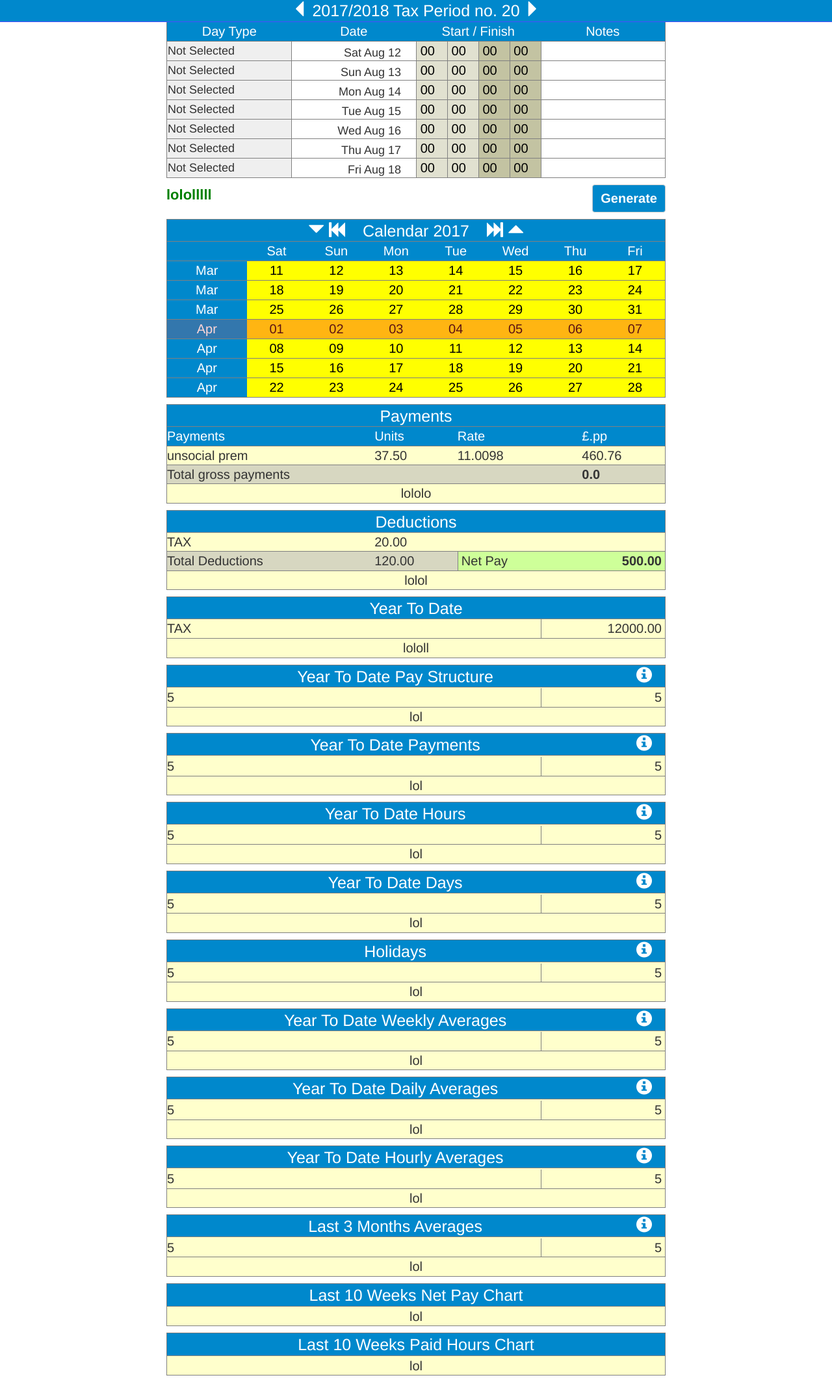
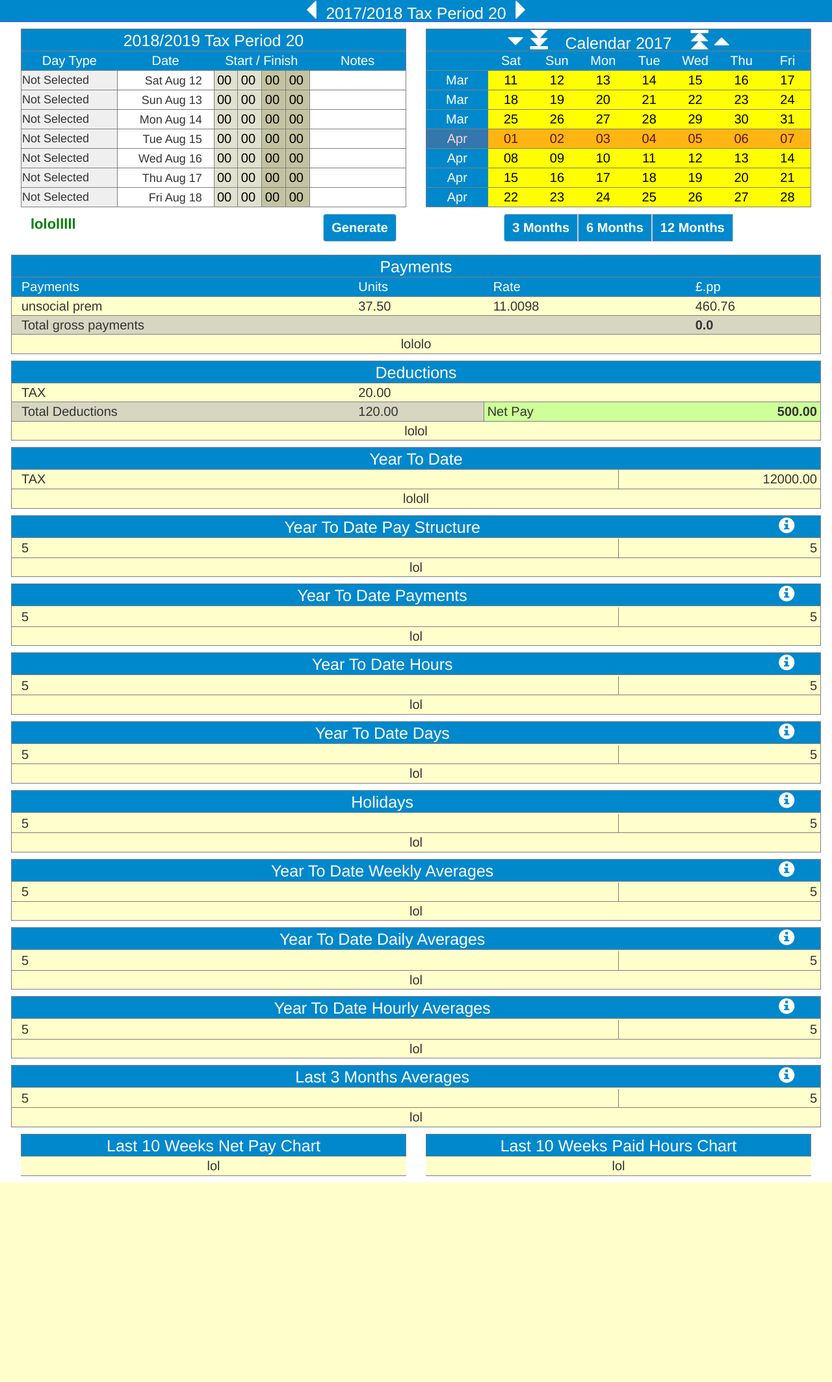
Before and after one commit to kachiuz/FlickerbookNew, a PHP site: page /index2.html in a window 1280 px wide. Shown: the part 51-2178 px from the top of the page at 65% size. After the commit the page ends 1871 px from the top, so only its background shows below. Run offline with PHP 8.4, Linux system fonts and the light colour scheme; some libraries are stand-ins or nearby versions.

Commit message:
Add files via upload
some styling work done, mainly with bootstrap margins and paddings.

```diff
--- a/_buttonRow.scss
+++ b/_buttonRow.scss
@@ -11,3 +11,9 @@
   font-weight: bold;
   font-size: 22px;
 }
+.33percentWidth{
+  width: 33.3%;
+}
+.text-align-center {
+  text-align: center;
+}
--- a/index2.html
+++ b/index2.html
@@ -56,48 +56,56 @@
 				</div>
 			</div>
 		</nav>
+		<!-----------------------------TAX PERIOD NUMBER MENU LINE----------------------------------------------------->
 		<div class="container taxPeriodNumberContainer">
 			<div class="row" id="taxPeriodNumberMenu">
-				<div class="col-sm-12 col-xs-12" id="tableCaption">
+				<div class="col-sm-12 col-xs-12 noPadding" id="tableCaption">
 					<span class="glyphicon glyphicon-triangle-left" id="buttonLeft"> </span>
-					<span id="tableCaptionTitle">2018/2019 Tax Period no. 20</span>
+					<span id="tableCaptionTitle">2018/2019 Tax Period 20</span>
 					<span class="glyphicon glyphicon-triangle-right" id="buttonRight"> </span>
 				</div>
 			</div>
+			<div class="marginBetweenElementsBottom hidden-xs"></div>
 		</div>
-		<div class="container smallerContainer marginTopMain">
-			<div class="row tableRow tableCaption">
+
+		<!-------------------------------TABLE AND CALENDAR---------------------------------------------------------->
+		<div class="container smallerContainer marginTopMain"> <!--start of container ddiv-->
+			<div class="row">
+				<div class="col-sm-6 col-xs-12">
+					<div class="col-sm-12 hidden-xs boxTitle noPadding">
+						<span id="tableCaption2">2018/2019 Tax Period 20</span>
+					</div>
+					<div class="col-sm-12 col-xs-12 tableRow tableCaption noPadding">
 						<div class="col-sm-3 col-xs-4">Day Type</div>
 						<div class="col-sm-3 col-xs-3">Date</div>
 						<div class="col-sm-3 col-xs-5">Start / Finish</div>
 						<div class="col-sm-3  hidden-xs">Notes</div>
 					</div>
-			<div class="row tableRow" id="tableRow0"> </div>
-			<div class="row tableRow" id="tableRow1"> </div>
-			<div class="row tableRow" id="tableRow2"> </div>
-			<div class="row tableRow" id="tableRow3"> </div>
-			<div class="row tableRow" id="tableRow4"> </div>
-			<div class="row tableRow" id="tableRow5"> </div>
-			<div class="row tableRow" id="tableRow6"> </div>
+					<div class="col-sm-12 col-xs-12 tableRow noPadding" id="tableRow0"> </div>
+					<div class="col-sm-12 col-xs-12 tableRow noPadding" id="tableRow1"> </div>
+					<div class="col-sm-12 col-xs-12 tableRow noPadding" id="tableRow2"> </div>
+					<div class="col-sm-12 col-xs-12 tableRow noPadding" id="tableRow3"> </div>
+					<div class="col-sm-12 col-xs-12 tableRow noPadding" id="tableRow4"> </div>
+					<div class="col-sm-12 col-xs-12 tableRow noPadding" id="tableRow5"> </div>
+					<div class="col-sm-12 col-xs-12 tableRow noPadding" id="tableRow6"> </div>
 			<!---------------------------------------GENERATE BUTTON-------------------------------->
-			<div class="row marginBetweenElements">
-				<div class="col-sm-10 col-xs-10 responseDiv" id="submitSuccessMain">lololllll
-				</div>
+					<div class="col-sm-12 col-xs-12 marginBetweenElements marginBetweenElementsBottom noPadding">
+						<div class="col-sm-10 col-xs-10 responseDiv" id="submitSuccessMain">lololllll		</div>
 						<div class="col-sm-2 col-xs-2">
 							<button type="button" class="btn btn-default button" id="form">Generate</button>
 						</div>
 					</div>
+				</div>
 				<!-----------------------------------CALENDAR-------------------------------------------->
-			<div class="row marginBetweenElements">
-				<div class="col-sm-12 col-xs-12 boxTitle">
+				<div class="col-sm-6 col-xs-12">
+					<div class="col-sm-12 col-xs-12 boxTitle noPadding">
 						<span class="glyphicon glyphicon-triangle-bottom" id="buttonDown"> </span>
 						<span class="glyphicon glyphicon-fast-backward" id="fastBackward"></span>
 						<span id="calendarCaption">Calendar 2018</span>
 						<span class="glyphicon glyphicon-fast-forward" id="fastForward"></span>
 						<span class="glyphicon glyphicon-triangle-top" id="buttonUp"> </span>
 					</div>
-			</div>
-			<div class="row tableRow" id="dayRow">
+					<div class="col-sm-12 col-xs-12 tableRow noPadding" id="dayRow">
 						<div class="col-xs-calDN col-sm-calDN calendarHeading">&nbsp </div>
 						<div class="col-xs-calD col-sm-calD calendarHeading" id ="dayName0"></div>
 						<div class="col-xs-calD col-sm-calD calendarHeading" id ="dayName1"></div>
@@ -107,15 +115,74 @@
 						<div class="col-xs-calD col-sm-calD calendarHeading" id ="dayName5"></div>
 						<div class="col-xs-calD col-sm-calD calendarHeading" id ="dayName6"></div>
 					</div>
-			<div class="row tableRow" id="calendarRow0"></div>
-			<div class="row tableRow" id="calendarRow1"></div>
-			<div class="row tableRow" id="calendarRow2"></div>
-			<div class="row tableRow currentWeek" id="calendarRow3">
+				<div class="col-sm-12 col-xs-12 tableRow noPadding" id="calendarRow0"></div>
+				<div class="col-sm-12 col-xs-12 tableRow noPadding" id="calendarRow1"></div>
+				<div class="col-sm-12 col-xs-12 tableRow noPadding" id="calendarRow2"></div>
+				<div class="col-sm-12 col-xs-12 tableRow noPadding currentWeek" id="calendarRow3">
 					<div class="currentWeekFilter"></div>
 				</div>
-			<div class="row tableRow" id="calendarRow4"></div>
-			<div class="row tableRow" id="calendarRow5"></div>
-			<div class="row tableRow" id="calendarRow6"></div>
+				<div class="col-sm-12 col-xs-12 tableRow noPadding" id="calendarRow4"></div>
+				<div class="col-sm-12 col-xs-12 tableRow noPadding" id="calendarRow5"></div>
+				<div class="col-sm-12 col-xs-12 tableRow noPadding" id="calendarRow6"></div>
+				<!---------------------------------CALENDAR BUTTONS------------------------------------------------>
+				<div class="col-sm-12 col-xs-12 marginBetweenElements text-align-center noPadding">
+					<div class="btn-group" role="group" aria-label="Basic example">
+					  <button type="button" class="btn btn-default button" data-toggle="modal" data-target="#3monthsCalendar">3 Months</button>
+						<div id="3monthsCalendar" class="modal fade" role="dialog">
+							<div class="modal-dialog">
+								<div class="modal-content">
+									<div class="modal-header">
+										<button type="button" class="close" data-dismiss="modal">&times;</button>
+										<h4 class="modal-title">3 Months Calendar</h4>
+									</div>
+									<div class="modal-body" id="3monthsCalendarBody">
+										<p>This function is under developement.</p>
+									</div>
+									<div class="modal-footer">
+										<button type="button" class="btn btn-default" data-dismiss="modal">Close</button>
+									</div>
+								</div>
+							</div>
+						</div>
+					  <button type="button" class="btn btn-default button" data-toggle="modal" data-target="#6monthsCalendar">6 Months</button>
+						<div id="6monthsCalendar" class="modal fade" role="dialog">
+							<div class="modal-dialog">
+								<div class="modal-content">
+									<div class="modal-header">
+										<button type="button" class="close" data-dismiss="modal">&times;</button>
+										<h4 class="modal-title">6 Months Calendar</h4>
+									</div>
+									<div class="modal-body" id="6monthsCalendarBody">
+										<p>This function is under developement.</p>
+									</div>
+									<div class="modal-footer">
+										<button type="button" class="btn btn-default" data-dismiss="modal">Close</button>
+									</div>
+								</div>
+							</div>
+						</div>
+					  <button type="button" class="btn btn-default button" data-toggle="modal" data-target="#12monthsCalendar">12 Months</button>
+						<div id="12monthsCalendar" class="modal fade" role="dialog">
+							<div class="modal-dialog">
+								<div class="modal-content">
+									<div class="modal-header">
+										<button type="button" class="close" data-dismiss="modal">&times;</button>
+										<h4 class="modal-title">12 Months Calendar</h4>
+									</div>
+									<div class="modal-body" id="6monthsCalendarBody">
+										<p>This function is under developement.</p>
+									</div>
+									<div class="modal-footer">
+										<button type="button" class="btn btn-default" data-dismiss="modal">Close</button>
+									</div>
+								</div>
+							</div>
+						</div>
+					</div>
+				</div>
+			</div>
+		</div>
+		<div class="clearfix visible-sm"></div>
 		<!-----------------------------------------------------------PAYMENTS----------------------------------------------------------->
 			<div class="row boxTitle marginBetweenElements">Payments</div>
 			<div class="row tableRow">
@@ -508,28 +575,31 @@
 				<div id="las3MonthsPieChartNoPremium" class="col-sm-12 col-xs-12 noPremium hidden"><br>
 				Charts Are Visible to Premium Members.<br><br></div>
 			</div>
+
+	<!-------------ROW FOR 2 ELEMENTS------------------------------------------------------->
 			<!-----------------------------------------------------------Last 10 Weeks Net Pay Chart----------------------------------------------------------->
-			<div class="row boxTitle noBottomBorder marginBetweenElements">
-				<div class="col-sm-12 col-xs-12">Last 10 Weeks Net Pay Chart</div>
-			</div>
-			<div class="row insideBox topBorder">
+			<div class="row marginBetweenElements">
+				<div class="col-sm-6">
+					<div class="col-sm-12 col-xs-12 boxTitle">Last 10 Weeks Net Pay Chart</div>
 					<div id="columnChart" class="col-sm-12 col-xs-12 chartStyle">lol</div>
 					<div id="columnChartNoPremium"  class="col-sm-12 col-xs-12 noPremium hidden"><br>
 						Charts Are Visible to Premium Members.<br><br></div>
 					</div>
+
 				<!-----------------------------------------------------------Last 10 Weeks Paid Hours Chart----------------------------------------------------------->
-			<div class="row boxTitle noBottomBorder marginBetweenElements">
-				<div class="col-sm-12 col-xs-12">Last 10 Weeks Paid Hours Chart</div>
-			</div>
-			<div class="row insideBox topBorder">
+				<div class="col-sm-6">
+					<div class="col-sm-12 col-xs-12 boxTitle ">Last 10 Weeks Paid Hours Chart</div>
 					<div id="columnChartPaidHours" class="col-sm-12 col-xs-12 chartStyle">lol</div>
 					<div id="columnChartPaidHoursNoPremium"  class="col-sm-12 col-xs-12 noPremium hidden"><br>
 					Charts Are Visible to Premium Members.<br><br></div>
+				</div>
 			</div>
 			<!----------------------------------------------------End of Charts and data----------------------------------------------------->
 		</div><!--end of container-->
 		<p>
 			<p>
+
+
 
 		<!--teeeeeeeeeeeeeeeeeeeeeeeeeeeeeeeeeeeeeeeest-->
 	<!--	<div class="dropdown">
--- a/style.css
+++ b/style.css
@@ -2,20 +2,34 @@ input, select {
   border-radius: 0;
   -webkit-appearance: none; }
 
-.col-sm-6, .col-xs-6, .col-sm-4, .col-xs-4, .col-sm-2, .col-xs-2, .col-sm-3, .col-xs-3, .col-sm-5, .col-xs-5,
-.col-sm-10, .col-xs-10, .col-sm-12, .col-xs-12, .col-sm-1, .col-xs-1, .col-sm-9, .col-xs-9, .col-sm-11, col-xs-11 {
-  padding: 0px;
+.noPadding {
+  padding: 0px; }
+
+.noMargin {
   margin: 0px; }
 
+/*.col-sm-6, .col-xs-6, .col-sm-4, .col-xs-4, .col-sm-2, .col-xs-2, .col-sm-3, .col-xs-3, .col-sm-5, .col-xs-5,
+.col-sm-10, .col-xs-10, .col-sm-12, .col-xs-12, .col-sm-1, .col-xs-1, .col-sm-9, .col-xs-9, .col-sm-11, col-xs-11   {
+  padding: 0px;
+  margin: 0px;
+}
+.padding-left{
+  padding-left: 10px;
+}
 .row, .container {
-  padding: 0px; }
-
+  padding: 0px;
+}
 .row {
   width: 100%;
-  margin: 0px; }
+  margin: 0px;
+}*/
+.glyphicon-triangle-left, .glyphicon-fast-backward, .glyphicon-fast-forward, .glyphicon-triangle-right {
+  font-size: 30px; }
 
-.glyphicon-triangle-left, .glyphicon-fast-backward, .glyphicon-fast-forward, .glyphicon-triangle-right {
-  font-size: 25px; }
+.glyphicon-fast-backward, .glyphicon-fast-forward {
+  -webkit-transform: rotate(-90deg);
+  -ms-transform: rotate(-90deg);
+  transform: rotate(-90deg); }
 
 /*.glyphicon-info-sign{
   font-size: 18px;
@@ -116,7 +130,7 @@ input, select {
   visibility: hidden; }
 
 .smallerContainer {
-  width: 60%;
+  width: 95%;
   margin: 0px;
   margin: auto;
   font-size: 20px;
@@ -133,6 +147,9 @@ input, select {
 
 .marginBetweenElements {
   margin-top: 10px; }
+
+.marginBetweenElementsBottom {
+  margin-bottom: 10px; }
 
 .squareBorder {
   border: 1px solid grey; }
@@ -305,6 +322,12 @@ input, select {
   color: green;
   font-weight: bold;
   font-size: 22px; }
+
+.33percentWidth {
+  width: 33.3%; }
+
+.text-align-center {
+  text-align: center; }
 
 /*additional bootsrtap for controls*/
 .col-xs-calD,
--- a/style.scss
+++ b/style.scss
@@ -5,7 +5,7 @@ $bgHighlight : #4d4dff;
 $colDefault  : #ecf0f1;
 $colHighlight: white;
 $hoverBackground : #4d4dff;
-$tableWidth: 60%;
+$tableWidth: 95%;
 $borderStyle: 1px solid grey;
 $marginBetweenElements: 10px;
 $currentWeekColor: #ff3333;
@@ -61,6 +61,9 @@ $modalInfoColor: #e6f2ff;
 .marginBetweenElements {
   margin-top: $marginBetweenElements;
 }
+.marginBetweenElementsBottom{
+  margin-bottom: $marginBetweenElements;
+}
 .squareBorder {
   border: $borderStyle
 }
```
Also changed, not shown: _undoBootstrap.scss (+17 -3 lines), javaScript.js (+4 -4 lines). Lines whose indentation alone changed are shown as unchanged.
